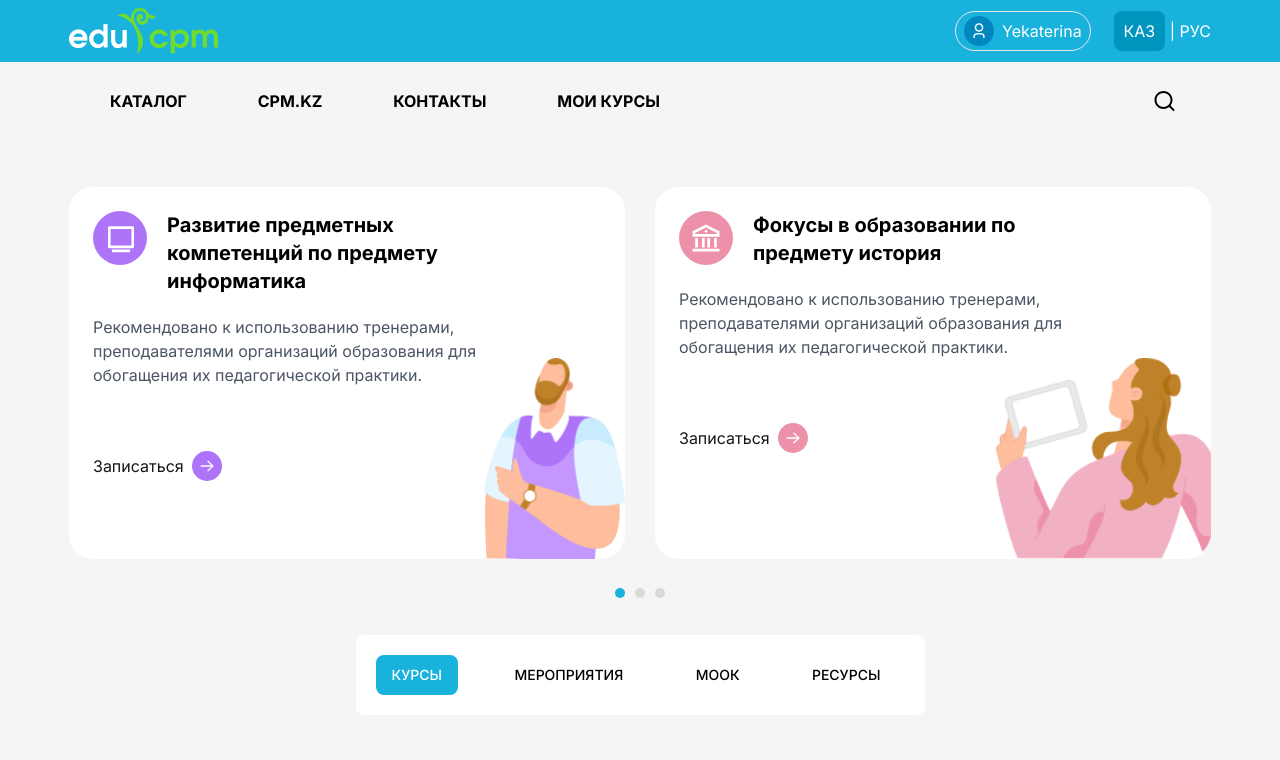
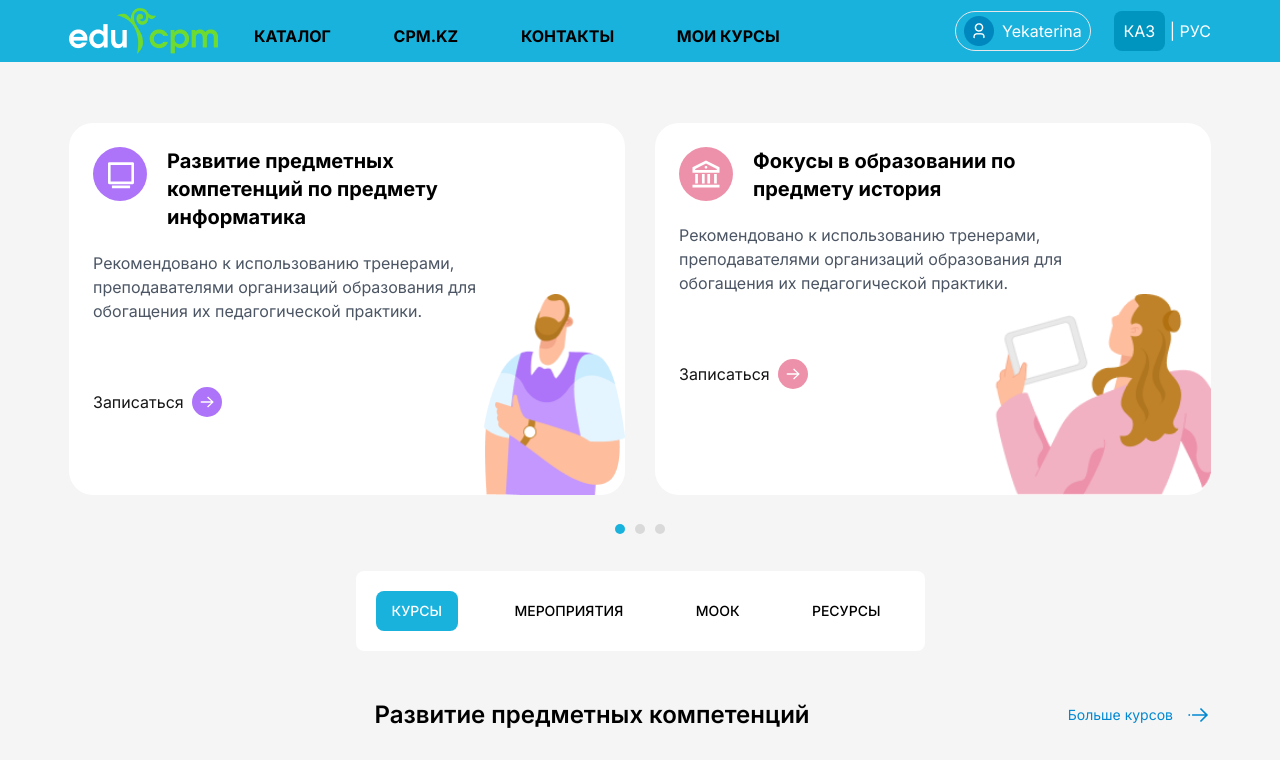
Before and after one commit to Madi4ar/test_front, a plain HTML site: page course.html in a window 1280 px wide. Shown: the top 760 px of the page. Drawn offline with nearby package versions, Linux system fonts and the light colour scheme.

Commit message:
Add files via upload

```diff
--- a/course.html
+++ b/course.html
@@ -144,6 +144,26 @@
 					 </a>
 				</div>
 
+				<div
+					class="nav-links  justify-between duration-500  md:z-10 lg:static absolute  lg:min-h-fit min-h-[15vh] right-0 top-[-100%]  w-full flex items-start px-5">
+					<ul class="hidden md:flex w-4/5 font-bold uppercase flex
+					items-start justify-between z-[1] mt-[10px] md:z-auto md:static absolute  left-0  md:py-0 py-4 md:pl-0 pl-7 md:opacity-100 opacity-0 top-[-400px]
+					transition-all ease-in duration-500">
+						<li class="mx-4 my-6 md:my-0">
+						  <a href="course.html" class="text-base hover:text-white transition-all duration-400">Каталог</a>
+						</li>
+						<li class="mx-4 my-6 md:my-0">
+						  <a href="#" class="text-base hover:text-white transition-all duration-400">CPM.KZ</a>
+						</li>
+						<li class="mx-4 my-6 md:my-0">
+						  <a href="#" class="text-base hover:text-white transition-all duration-400">Контакты</a>
+						</li>
+						<li class="mx-4 my-6 md:my-0">
+							<a href="#" class="text-base hover:text-white transition-all duration-400">Мои курсы</a>
+						  </li>
+					</ul>
+				</div>
+
 				<div class="flex items-center gap-6">
 				  <div class="search-box w-fit h-fit relative sm: hidden md:hidden">
 					<button class="btn-search peer w-12 h-12 border-none text-xl font-bold
@@ -171,8 +191,8 @@
 
 								<div class="login show transition-all ease-in-out duration-500 shadow-[0_4px_20px_0_rgba(24,41,189,0.13)] z-10 hidden absolute w-28
 								top-16 ml-1 bg-white rounded-md cursor-pointer flex flex-col items-center justify-center">
-									<a href="https://esus.kz/login"><p class="text-black p-2 border-b w-full text-center">Профиль</p></a>
-									<a href="https://esus.kz/register"><p class="text-black p-2 mt-1 text-center">Выйти</p></a>
+									<a href="https://esus.kz/login" class="group"><p class="group-hover:bg-[#F5F5F5] text-black p-2 border-b w-full text-center">Профиль</p></a>
+									<a href="https://esus.kz/register" class="group mt-1"><p class="group-hover:bg-[#F5F5F5] text-black p-2 text-center">Выйти</p></a>
 								</div>
 
 
@@ -225,6 +245,7 @@
 				<li><a href="course.html" class="block text-base text-white px-2 py-4 hover:bg-green-500 transition duration-300">Каталог</a></li>
 				<li><a href="#" class="block text-base text-white px-2 py-4 hover:bg-green-500 transition duration-300">CPM.KZ</a></li>
 				<li><a href="#" class="block text-base text-white px-2 py-4 hover:bg-green-500 transition duration-300">Контакты</a></li>
+				<li><a href="#" class="block text-base text-white px-2 py-4 hover:bg-green-500 transition duration-300">Мои курсы</a></li>
 			</ul>
 
 
@@ -235,7 +256,7 @@
 		</div>
 	</div>
 
-	<div class="course-menu sm: hidden md:block md:pt-3.5  bg-[#F5F5F5] border border-transparent ">
+	<!-- <div class="course-menu sm: hidden md:block md:pt-3.5  bg-[#F5F5F5] border border-transparent ">
         <div class="container md:w-full md:px-3.5 md:py-0 lg:w-[1128px] mx-auto">
             <nav class="flex justify-between items-center w-full ml-5">
 				<ul class="sm: hidden md:hidden lg:flex flex justify-between items-center ul-width font-bold uppercase w-2/4" >
@@ -258,7 +279,7 @@
 
 			</nav>
         </div>
-    </div>
+    </div> -->
 
 	<div class="extra block bg-[#F5F5F5] border border-transparent hidden sm: !block md:!block lg:!hidden">
 		<div class="container sm: px-3.5 sm: py-0 md:w-full md:px-3.5 md:py-0 lg:w-[1170px] mx-auto ">
```
Also changed, not shown: index.html (+6 -6 lines).
